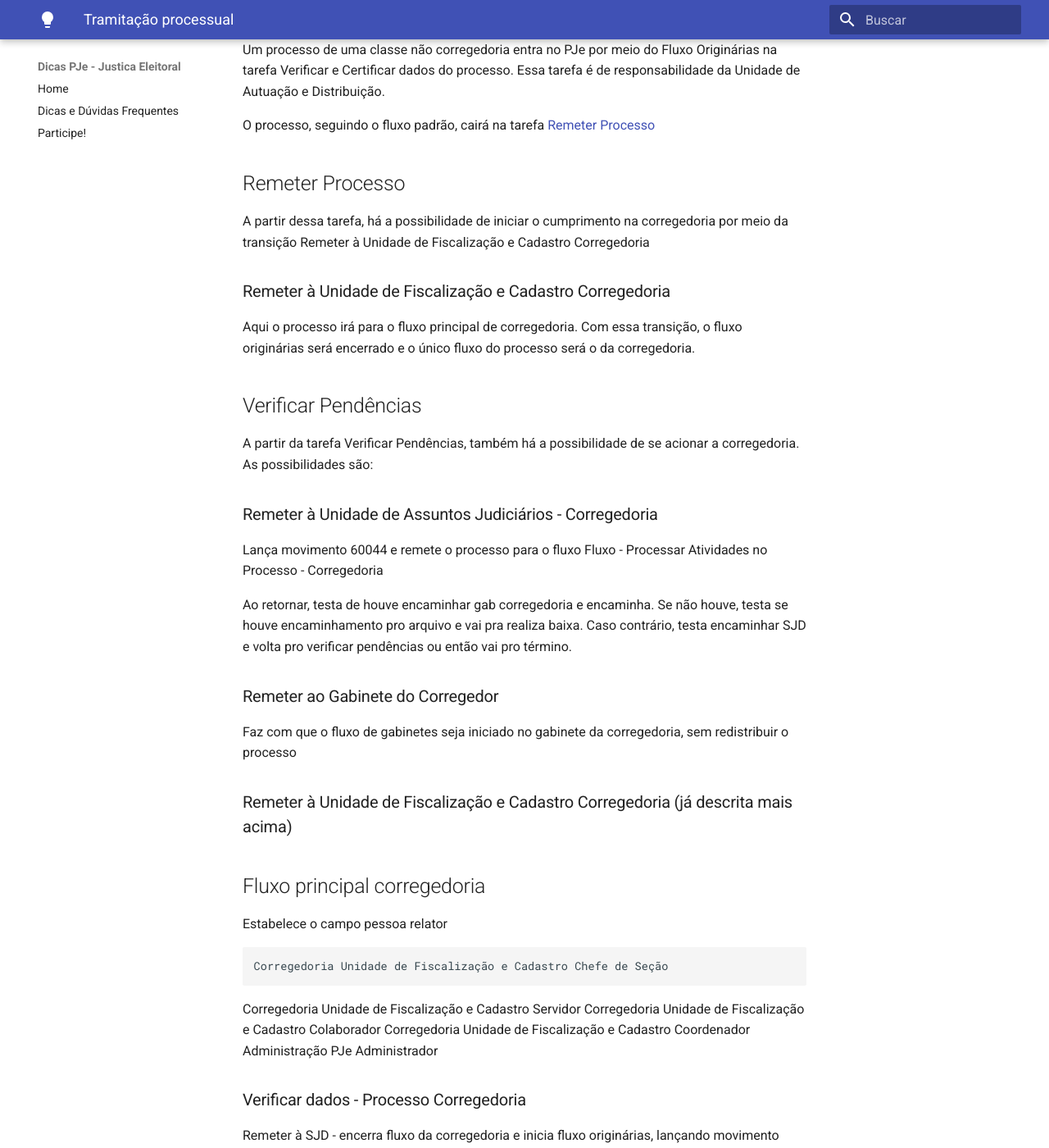
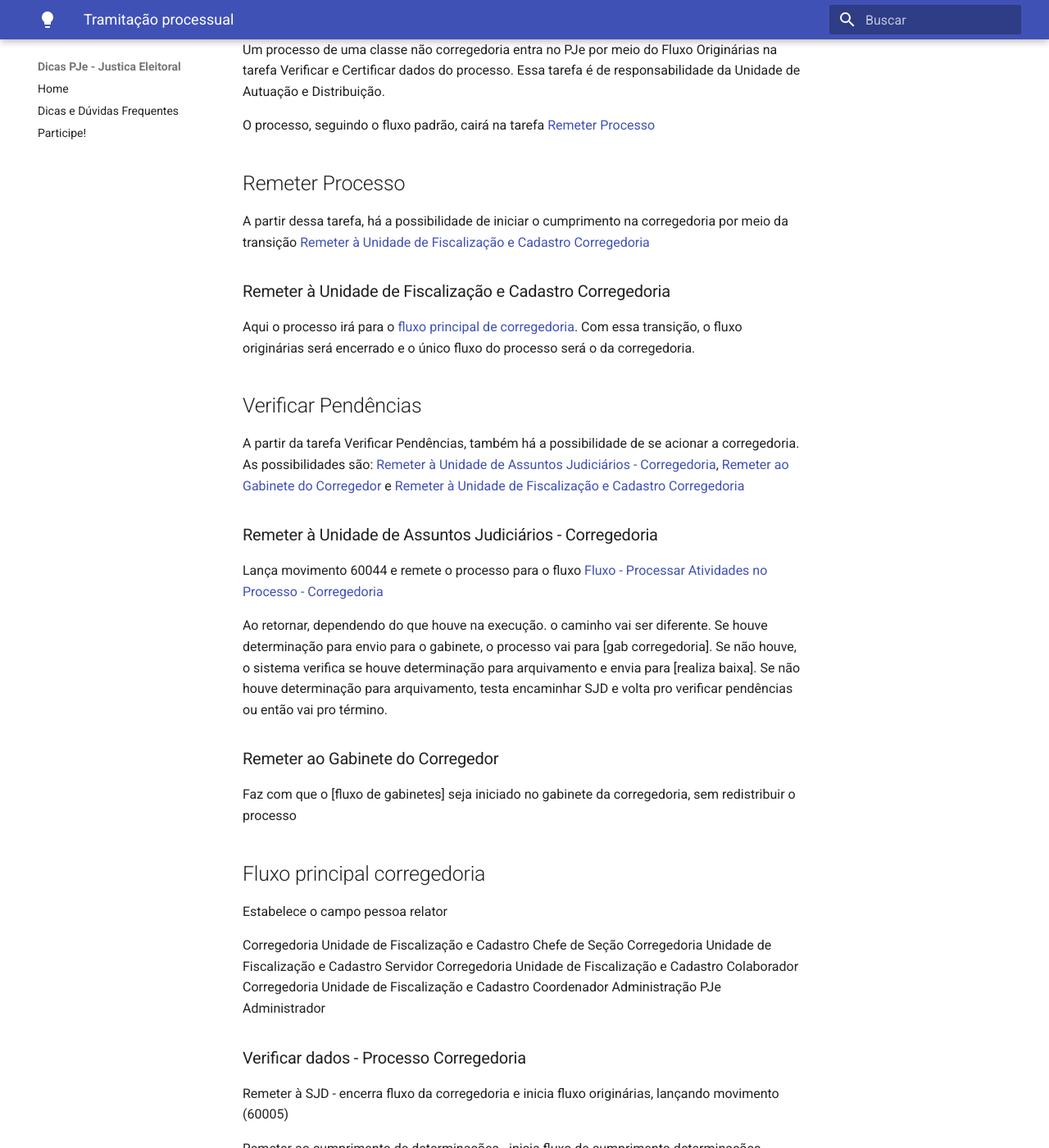
Before and after one commit to PJeJE/dicas_versao_1, an MkDocs documentation site: the page built from docs/corregedoria.md, in a window 1280 px wide and 1400 px high, scrolled down 1620 px. Shown: the whole window at 82% size. Built offline with MkDocs 1.6.1 and Material for MkDocs 9.7.7, drawn with Linux system fonts in a browser that asks for light colours; nearby versions of some CDN libraries.

Commit message:
Adicionando manual de tramitação para corregedoria

```diff
--- a/docs/corregedoria.md
+++ b/docs/corregedoria.md
@@ -25,36 +25,34 @@ O processo, seguindo o fluxo padrão, cairá na tarefa [Remeter Processo](correg
 
 ## Remeter Processo
 
-A partir dessa tarefa, há a possibilidade de iniciar o cumprimento na corregedoria por meio da transição Remeter à Unidade de Fiscalização e Cadastro Corregedoria
+A partir dessa tarefa, há a possibilidade de iniciar o cumprimento na corregedoria por meio da transição [Remeter à Unidade de Fiscalização e Cadastro Corregedoria](corregedoria.md#remeter-a-unidade-de-fiscalizacao-e-cadastro-corregedoria)
 
 ### Remeter à Unidade de Fiscalização e Cadastro Corregedoria
 
-Aqui o processo irá para o fluxo principal de corregedoria. Com essa transição, o fluxo originárias será encerrado e o único fluxo do processo será o da corregedoria.
+Aqui o processo irá para o [fluxo principal de corregedoria](corregedoria.md#fluxo-principal-corregedoria). Com essa transição, o fluxo originárias será encerrado e o único fluxo do processo será o da corregedoria.
 
 ## Verificar Pendências
 
-A partir da tarefa Verificar Pendências, também há a possibilidade de se acionar a corregedoria. As possibilidades são:
+A partir da tarefa Verificar Pendências, também há a possibilidade de se acionar a corregedoria. As possibilidades são: [Remeter à Unidade de Assuntos Judiciários - Corregedoria](corregedoria.md#remeter-a-unidade-de-assuntos-judiciarios-corregedoria), [Remeter ao Gabinete do Corregedor](corregedoria.md#remeter-ao-gabinete-do-corregedor) e [Remeter à Unidade de Fiscalização e Cadastro Corregedoria](corregedoria.md#remeter-a-unidade-de-fiscalizacao-e-cadastro-corregedoria)
 
 
 ### Remeter à Unidade de Assuntos Judiciários - Corregedoria
 
-Lança movimento 60044 e remete o processo para o fluxo Fluxo - Processar Atividades no Processo - Corregedoria
+Lança movimento 60044 e remete o processo para o fluxo [Fluxo - Processar Atividades no Processo - Corregedoria](corregedoria.md#processar-atividades-no-processo-corregedoria)
 
-Ao retornar, testa de houve encaminhar gab corregedoria e encaminha. Se não houve, testa se houve encaminhamento pro arquivo e vai pra realiza baixa. Caso contrário, testa encaminhar SJD e volta pro verificar pendências ou então vai pro término.
+Ao retornar, dependendo do que houve na execução. o caminho vai ser diferente. Se houve determinação para envio para o gabinete, o processo vai para [gab corregedoria]. Se não houve, o sistema verifica se houve determinação para arquivamento e envia para [realiza baixa]. Se não houve determinação para arquivamento, testa encaminhar SJD e volta pro verificar pendências ou então vai pro término.
 
 
 ### Remeter ao Gabinete do Corregedor
 
-Faz com que o fluxo de gabinetes seja iniciado no gabinete da corregedoria, sem redistribuir o processo
+Faz com que o [fluxo de gabinetes] seja iniciado no gabinete da corregedoria, sem redistribuir o processo
 
-
-### Remeter à Unidade de Fiscalização e Cadastro Corregedoria (já descrita mais acima)
 
 ## Fluxo principal corregedoria
 
 Estabelece o campo pessoa relator
 
-	Corregedoria Unidade de Fiscalização e Cadastro	Chefe de Seção
+Corregedoria Unidade de Fiscalização e Cadastro	Chefe de Seção
 Corregedoria Unidade de Fiscalização e Cadastro	Servidor
 Corregedoria Unidade de Fiscalização e Cadastro	Colaborador
 Corregedoria Unidade de Fiscalização e Cadastro	Coordenador
```
